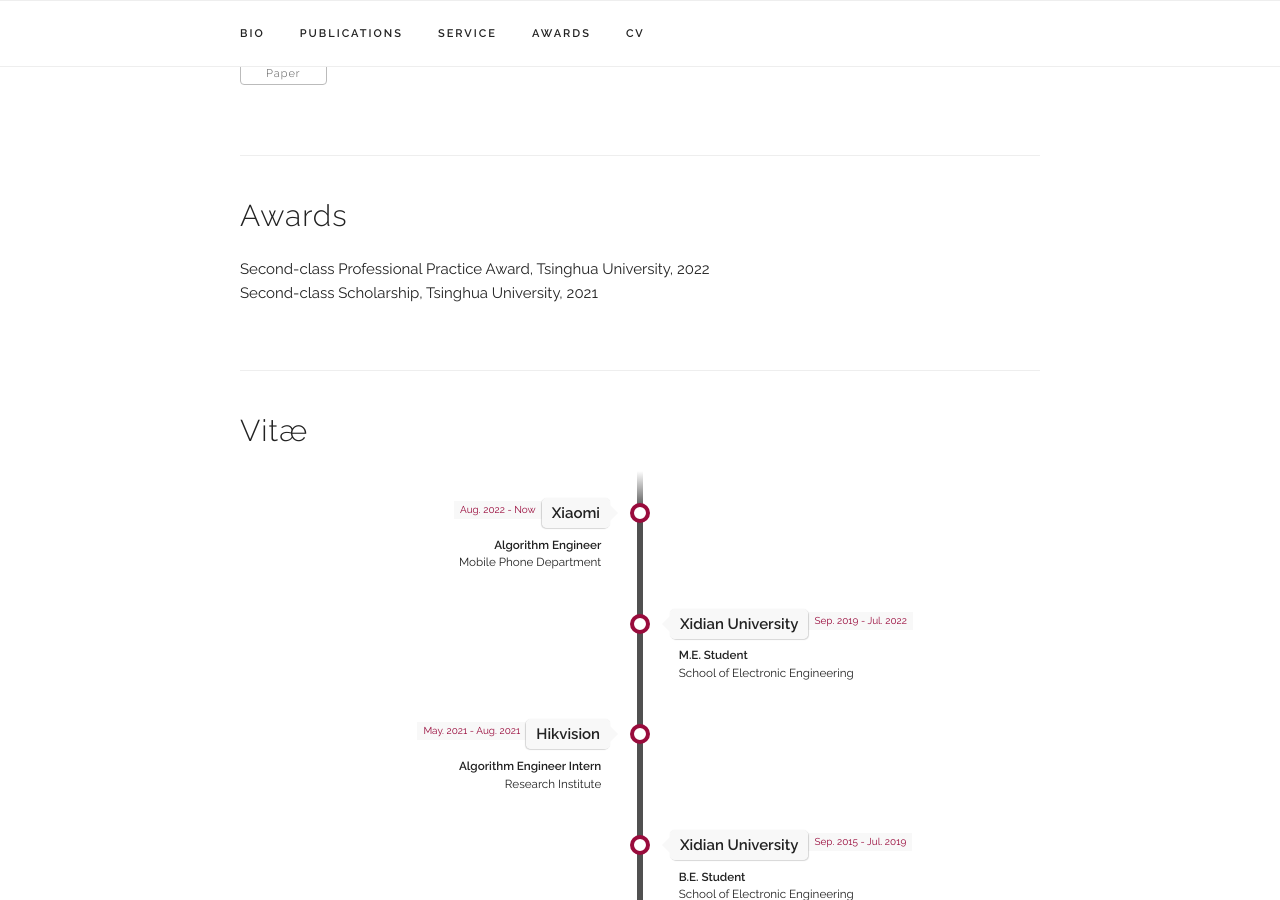
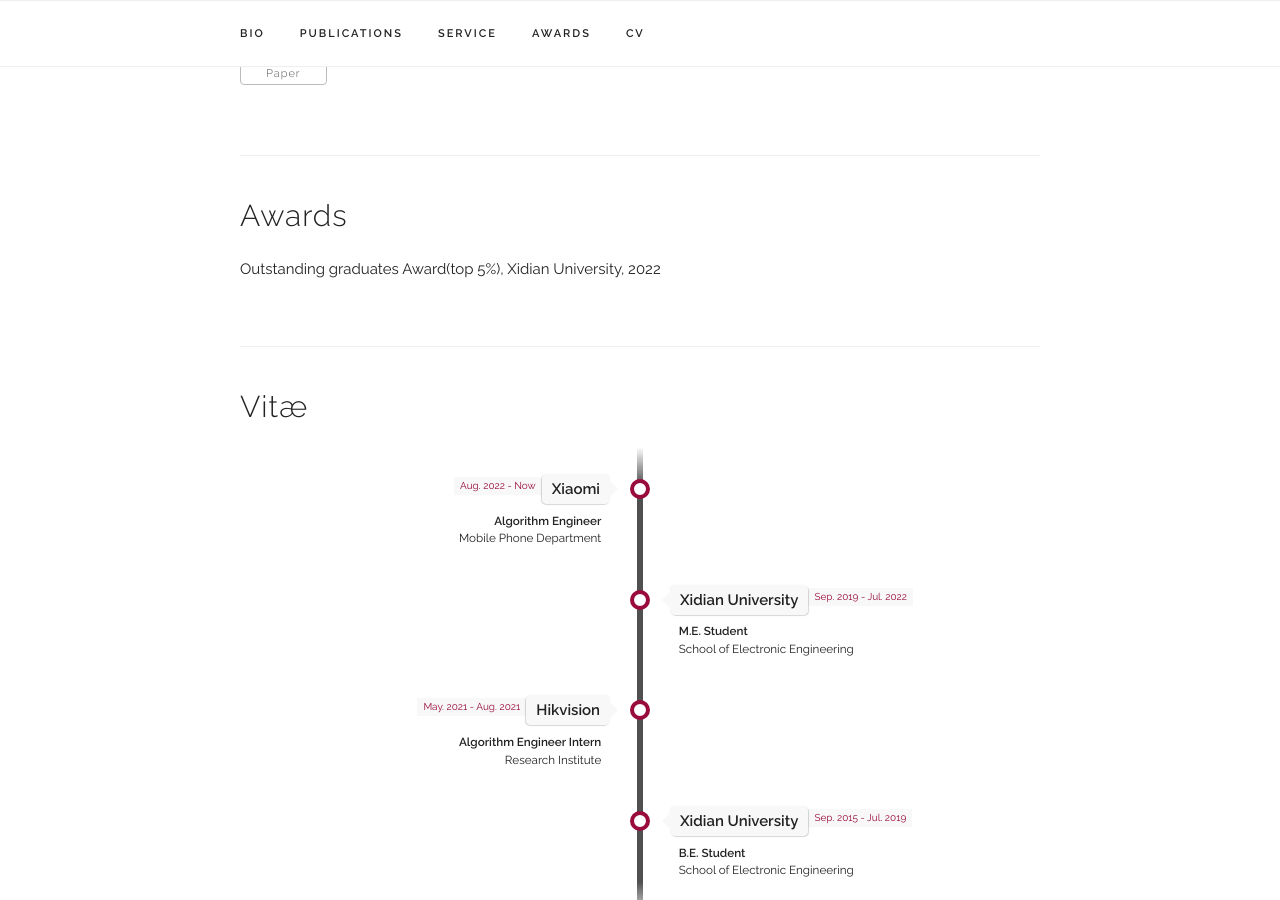
Before and after one commit to Xiangyu33/Xiangyu33.github.io, a Jekyll site: the page built from index.html, in a window 1280 px wide and 900 px high, scrolled down 2390 px. Built offline with Jekyll 4.4.1, drawn with Linux system fonts in a browser that asks for light colours; some web fonts are replaced.

Commit message:
Update index.html

```diff
--- a/index.html
+++ b/index.html
@@ -198,8 +198,7 @@ title: Home
 <div class="docs-section" id="awards">
   <h4>Awards</h4>
     <p>
-      Second-class Professional Practice Award, Tsinghua University, 2022 <br>
-      Second-class Scholarship, Tsinghua University, 2021
+      Outstanding graduates Award(top 5%), Xidian University, 2022 <br>
     </p>
 
 
```
